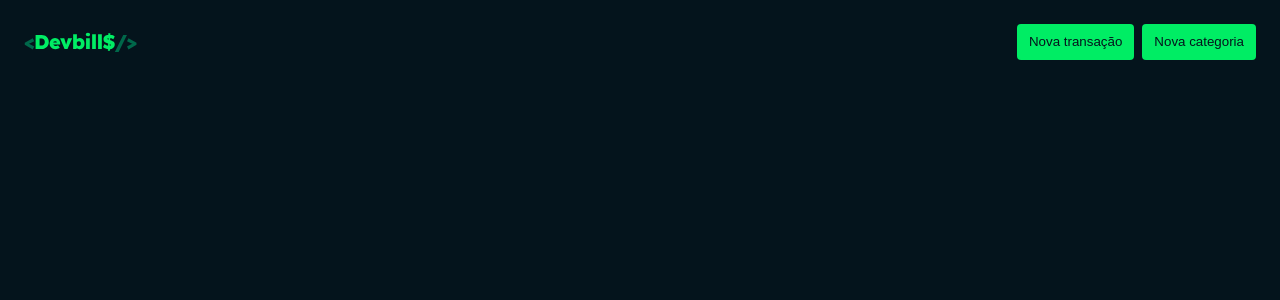
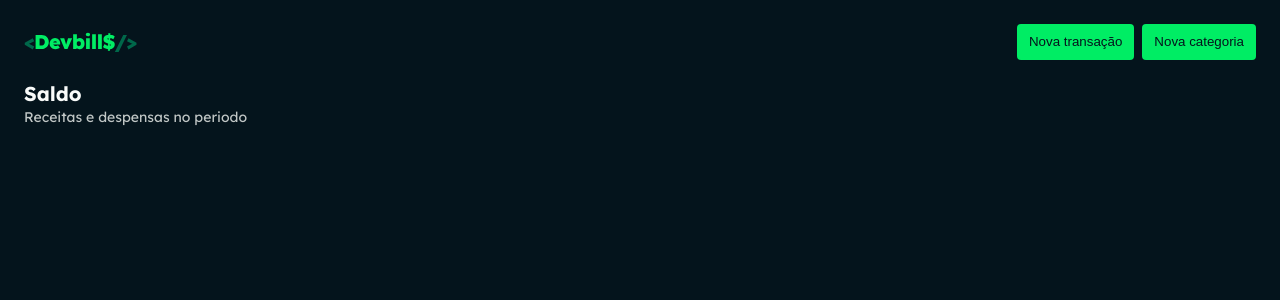
Before and after one commit to SamuelRosarioDev/DevBills, a React (Vite) app in the folder devbills-web/: page / in a window 1280 px wide. Shown: the top 300 px of the page. Built offline with nearby package versions, Linux system fonts and the light colour scheme.

Commit message:
Componente Title

```diff
--- /dev/null
+++ b/devbills-web/src/components/Title/index.tsx
@@ -0,0 +1,15 @@
+import { Container } from "./styles";
+
+type TitleProps = {
+    title: string;
+    subtitle: string;
+}
+
+export function Title({ title, subtitle }: TitleProps) {
+    return (
+        <Container>
+            <h2>{title}</h2>
+            <span>{subtitle}</span>
+        </Container>
+    );
+};
--- /dev/null
+++ b/devbills-web/src/components/Title/styles.ts
@@ -0,0 +1,19 @@
+import styled from "styled-components";
+import { theme } from "../../styles/theme";
+
+export const Container = styled.div`
+    display: flex;
+    flex-direction: column;
+    gap: 0.375rem;
+
+    h2 {
+        font-size: 1.25rem;
+        color: ${theme.colors.white};
+        font-weight: 700;
+    }
+    span{
+        font-size: 0.875rem;
+        color: ${theme.colors.neutral};
+        font-weight: 400;
+    }
+`
--- a/devbills-web/src/screens/Home/index.tsx
+++ b/devbills-web/src/screens/Home/index.tsx
@@ -1,9 +1,11 @@
 import { Button } from "../../components/Button";
 import { Logo } from "../../components/Logo";
-import { Header } from "./styles";
+import { Title } from "../../components/Title";
+import { Filters, Header, Main, Section } from "./styles";
 
 export function Home() {
     return (
+        <>
             <Header>
                 <Logo />
                 <div>
@@ -11,6 +13,16 @@
                     <Button>Nova categoria</Button>
                 </div>
             </Header>
+
+            <Main>
+                <Section>
+                    <Filters>
+                        <Title title="Saldo" subtitle="Receitas e despensas no periodo" />
+                    </Filters>
+                </Section>
+            </Main>
+        </>
+
     );
 
 }
--- a/devbills-web/src/screens/Home/styles.ts
+++ b/devbills-web/src/screens/Home/styles.ts
@@ -11,4 +11,25 @@
         align-items: center;
         gap: 0.5rem;
     }
+`;
+
+export const Main = styled.main`
+    display: flex;
+    gap: 0.75rem;
+    width: 100%;
+    padding: 0 1.5rem 1.5rem 1.5rem;
 `
+
+export const Section = styled.section`
+    display: flex;
+    flex-direction: column;
+    gap: 0.75rem;
+    width: 100%;
+`
+
+export const Filters = styled.div`
+    display: flex;
+    align-items: center;
+    justify-content: space-between;
+    width: 100%;
+`
```
Also changed, not shown: 2 other files (tests, documents, lock files or other folders). Lines whose indentation alone changed are shown as unchanged.
